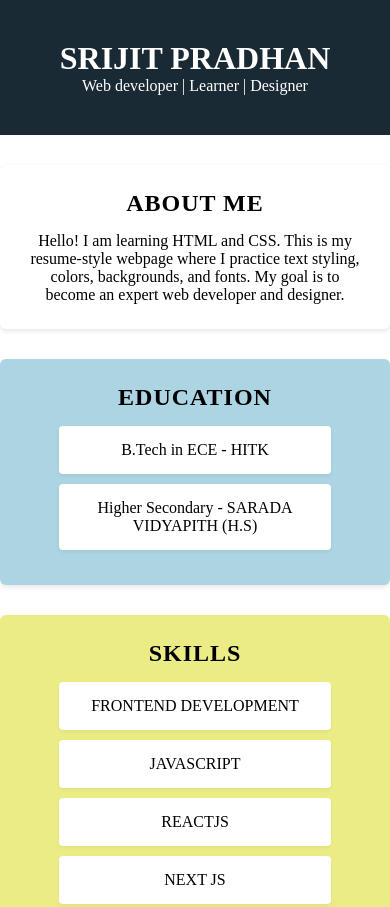
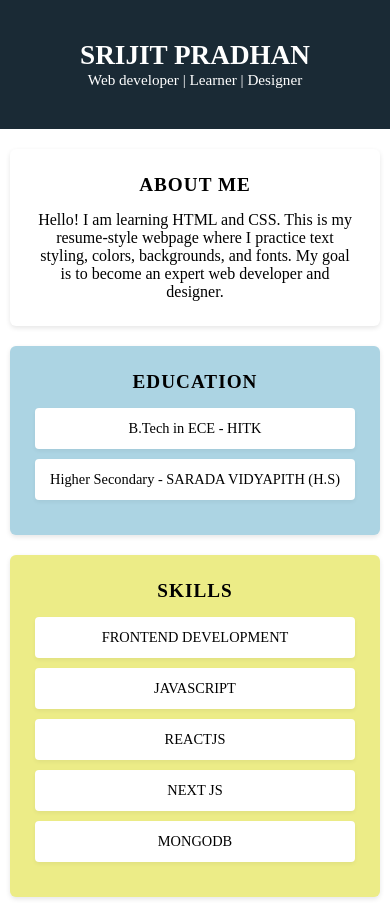
Before and after one commit to Srijit-Pradhan/personal-portfollio-by-html-and-css, a plain HTML site: page index.html in a window 390 px wide. Shown: the top 907 px of the page. Drawn offline with Linux system fonts and the light colour scheme.

Commit message:
responsive

```diff
--- a/stylel.css
+++ b/stylel.css
@@ -123,3 +123,51 @@ footer{
     color: #acd4e3;
     padding: 25px;
 }
+@media (max-width: 768px) {
+  .me h1 {
+    font-size: 2rem;
+  }
+  .me p {
+    font-size: 1rem;
+  }
+  section {
+    width: 90%;
+    padding: 15px;
+  }
+  section h2 {
+    font-size: 1.4rem;
+  }
+  .edu-box, .skill-box, .proj-box, .cont-box {
+    width: 90%;
+  }
+}
+
+/* Phones (screen ≤ 480px) */
+@media (max-width: 480px) {
+  .me {
+    padding: 40px 10px;
+  }
+  .me h1 {
+    font-size: 1.7rem;
+  }
+  .me p {
+    font-size: 0.95rem;
+  }
+  section {
+    width: 95%;
+    margin: 20px auto;
+    padding: 10px;
+  }
+  section h2 {
+    font-size: 1.2rem;
+  }
+  .edu-box, .skill-box, .proj-box, .cont-box {
+    width: 100%;
+    font-size: 0.9rem;
+    padding: 12px;
+  }
+  footer {
+    font-size: 0.8rem;
+    padding: 15px;
+  }
+}
```
